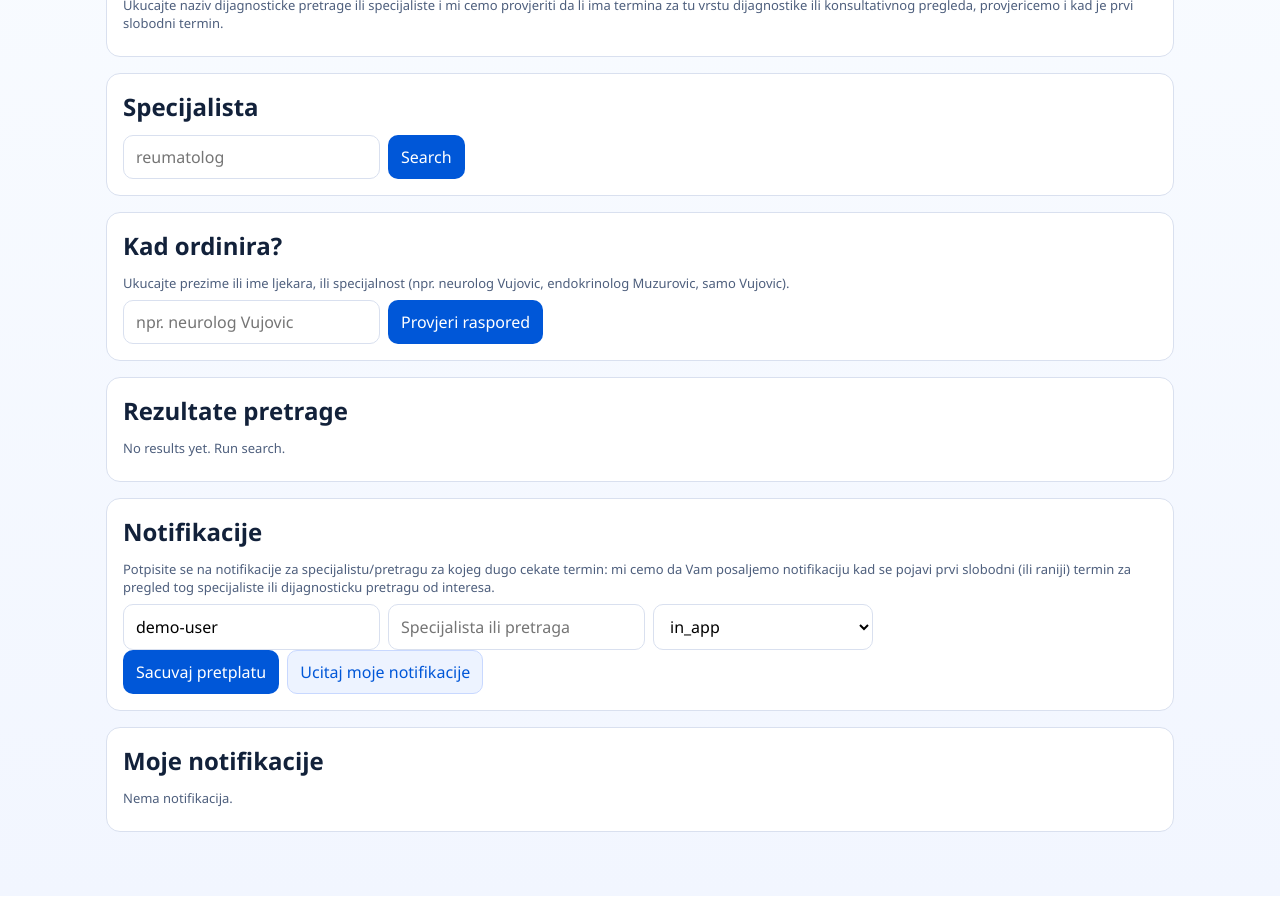
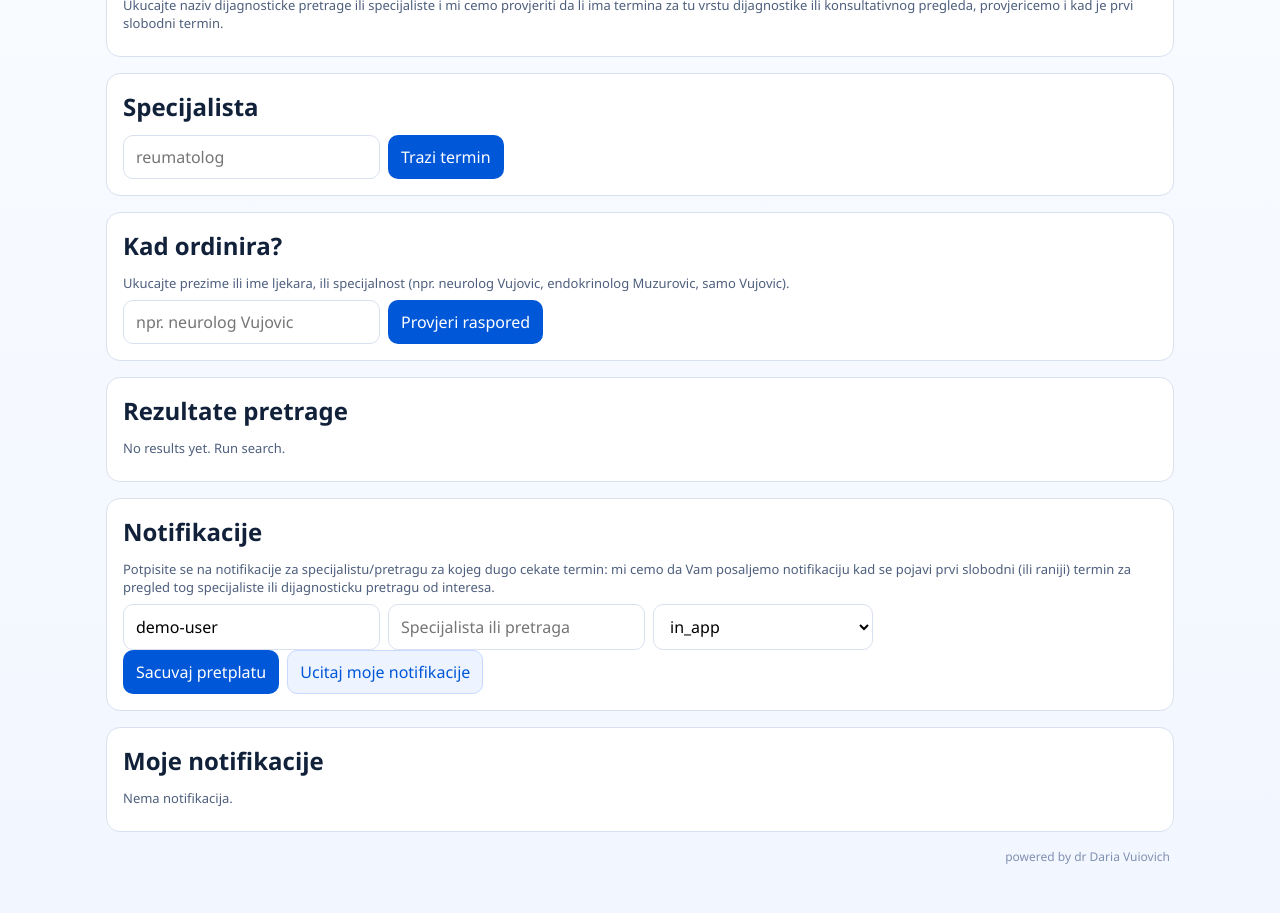
Before and after one commit to dariavuiovich-dot/Ima-li-termina-, a Next.js app: page / in a window 1280 px wide. Shown: the part 100-1013 px from the top of the page. Built offline with nearby package versions, Linux system fonts and the light colour scheme.

Commit message:
Update search button label and add footer credit

```diff
--- a/app/globals.css
+++ b/app/globals.css
@@ -132,6 +132,14 @@ td {
   text-decoration: underline;
 }
 
+.powered-by {
+  margin: 6px 4px 0;
+  color: #6d7fa3;
+  font-size: 12px;
+  text-align: right;
+  opacity: 0.85;
+}
+
 .answer-banner {
   margin: 0 0 12px;
   padding: 10px 12px;
--- a/app/page.tsx
+++ b/app/page.tsx
@@ -289,7 +289,7 @@ export default function HomePage() {
             onChange={(e) => setQuery(e.target.value)}
           />
           <button type="submit" disabled={loading}>
-            {loading ? "Searching..." : "Search"}
+            {loading ? "Trazi termin..." : "Trazi termin"}
           </button>
         </div>
         {sourceDate ? (
@@ -630,6 +630,7 @@ export default function HomePage() {
           </table>
         )}
       </div>
+      <p className="powered-by">powered by dr Daria Vuiovich</p>
     </main>
   );
 }
```
